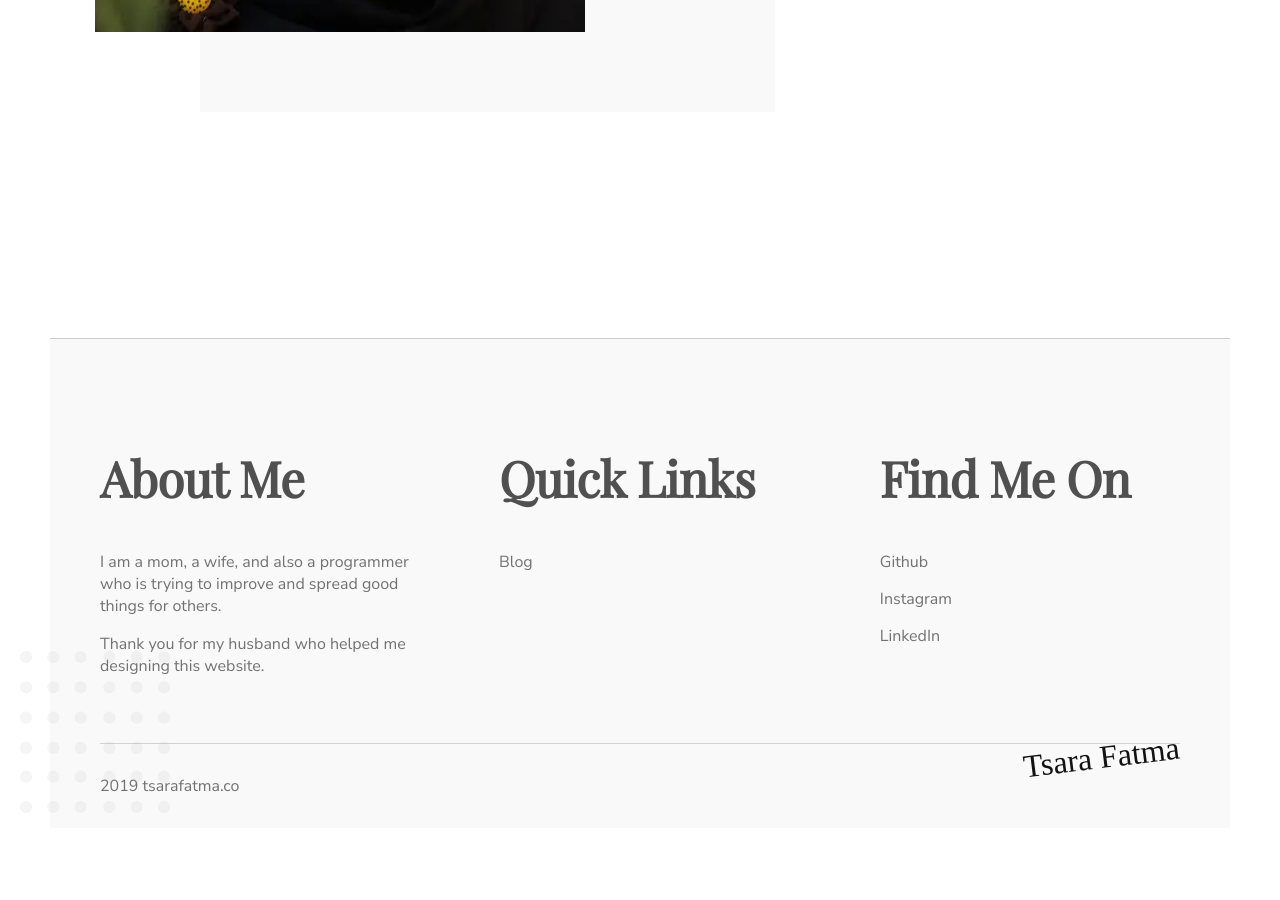
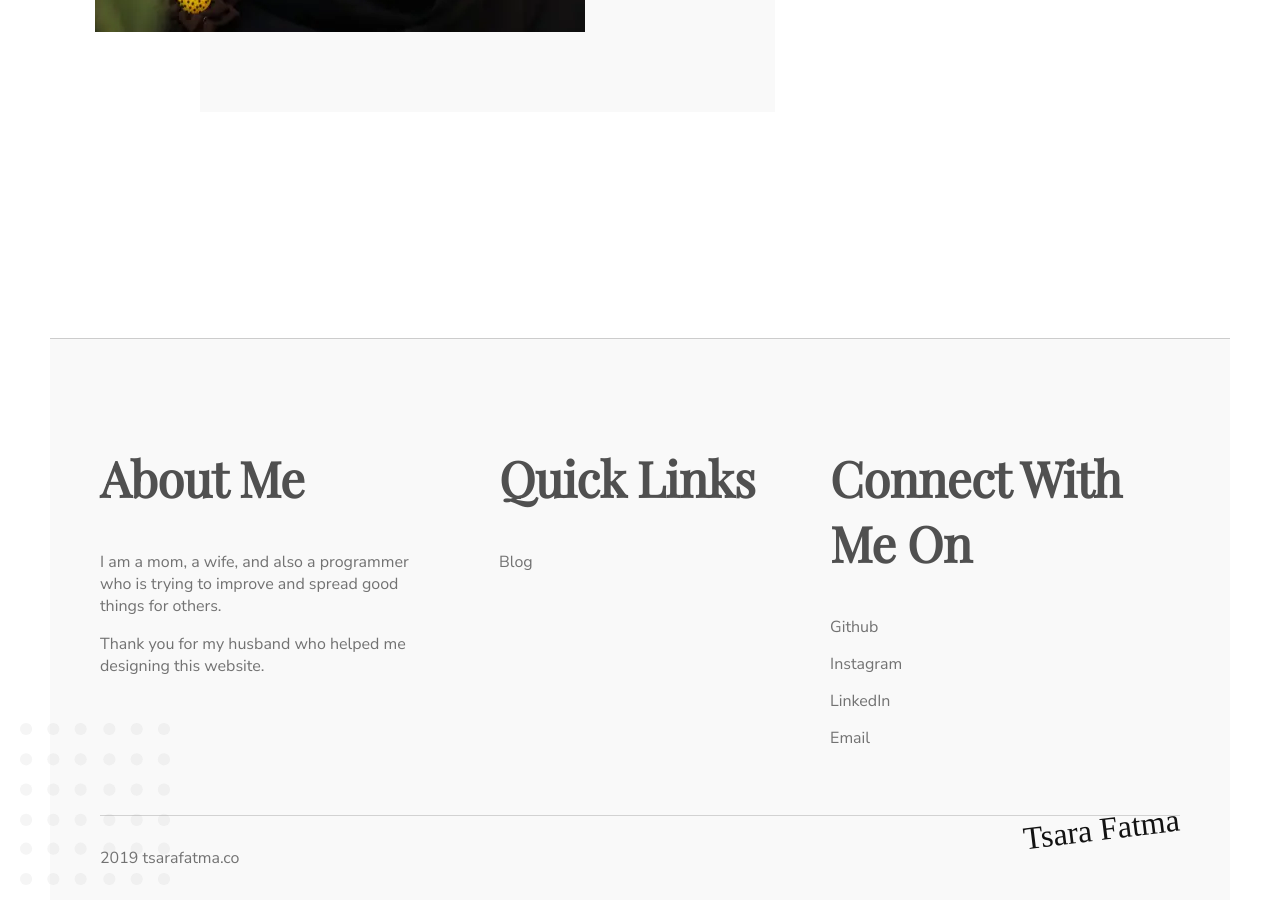
Before and after one commit to tsara27/my_website, a Jekyll site: the page built from index.md, in a window 1280 px wide and 900 px high, scrolled down 2589 px. Built offline with Jekyll 4.4.1, drawn with Linux system fonts in a browser that asks for light colours; some web fonts are replaced; before the commit the page ends 3417 px from its top, so only the background shows below that.

Commit message:
Update Footer

```diff
--- a/_includes/footer.html
+++ b/_includes/footer.html
@@ -17,11 +17,12 @@
       </ul>
     </div>
     <div class="footer footer__find-me">
-      <h2>Find Me On</h2>
+      <h2>Connect With Me On</h2>
       <ul>
         <li><a href="https://github.com/tsara27" target="__blank">Github</a></li>
         <li><a href="http://instagram.com/tsara27" target="__blank">Instagram</a></li>
         <li><a href="https://www.linkedin.com/in/tsarasudrajat/" target="__blank">LinkedIn</a></li>
+        <li><a href="mailto:tsara.tf@gmail.com?Subject=Hello%20Tsara!">Email</a></li>
       </ul>
     </div>
   </div>
```
